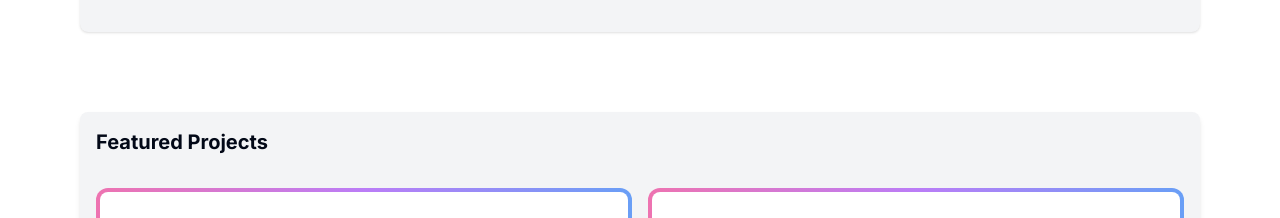
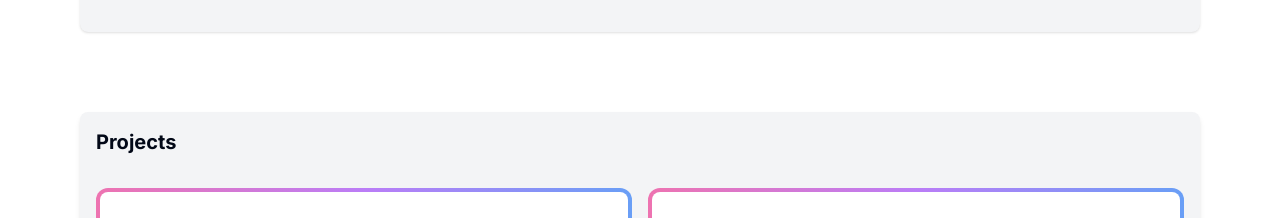
Before and after one commit to ajittupe2548/ajit-tupe-portfolio, a Next.js app: page / in a window 1280 px wide. Shown: the part 2180-2398 px from the top of the page. Built offline with nearby package versions, Linux system fonts and the light colour scheme.

Commit message:
Update Projects.tsx

```diff
--- a/src/components/Projects.tsx
+++ b/src/components/Projects.tsx
@@ -49,7 +49,7 @@ const Projects: React.FC = () => {
     return (
         <div className='rounded-lg shadow-md md:col-span-2 lg:col-span-3 bg-gray-100 dark:bg-gray-900'>
             <div className='p-4'>
-                <h2 className='text-xl font-bold'>Featured Projects</h2>
+                <h2 className='text-xl font-bold'>Projects</h2>
             </div>
             <div className='grid gap-4 p-4 sm:grid-cols-2'>
                 {projects.map((project, index) => (
```
